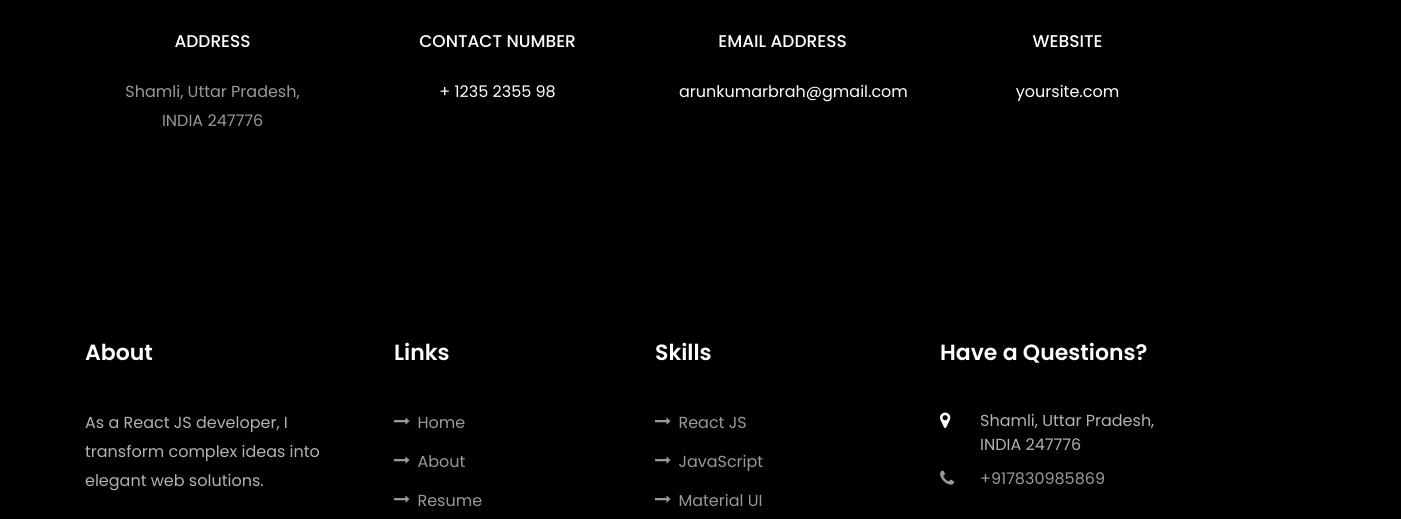
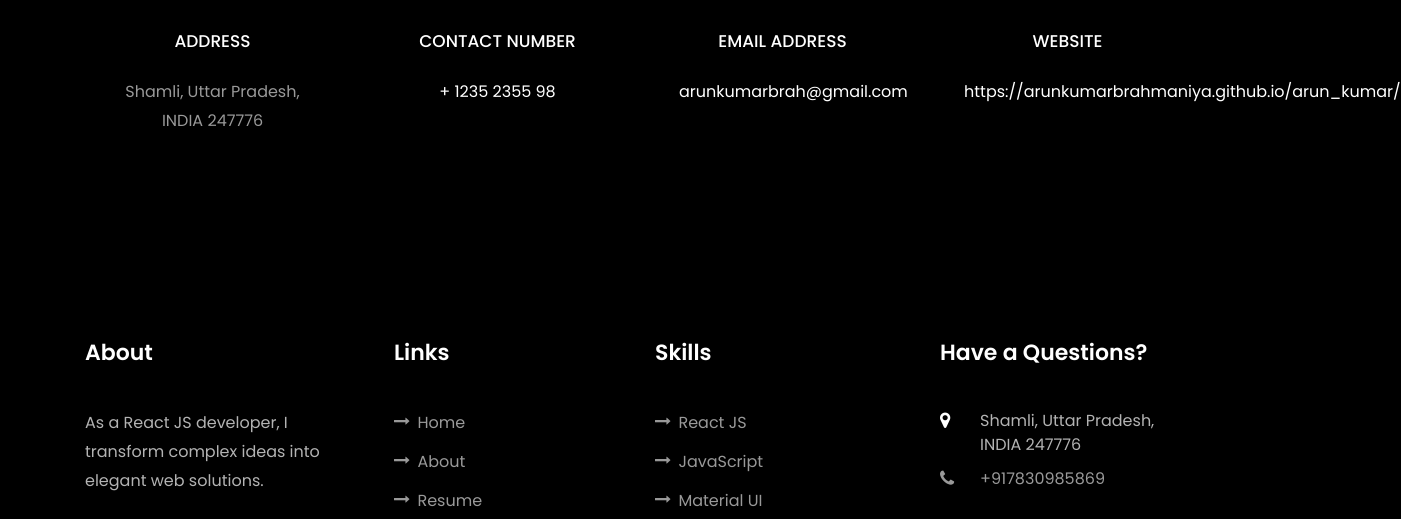
Before and after one commit to arunkumarbrahmaniya/arun_kumar, a plain HTML site: page index.html in a window 1280 px wide. Shown: the part 4582-5101 px from the top of the page, 1401 px wide, since content can reach past the window. Drawn offline with Linux system fonts and the light colour scheme; files whose address does not match are found by name.

Commit message:
website  added

```diff
--- a/index.html
+++ b/index.html
@@ -496,7 +496,7 @@
           			<span class="icon-globe"></span>
           		</div>
           		<h3 class="mb-4">Website</h3>
-	            <p><a href="#">yoursite.com</a></p>
+	            <p><a href="#">https://arunkumarbrahmaniya.github.io/arun_kumar/</a></p>
 	          </div>
           </div>
         </div>
```
